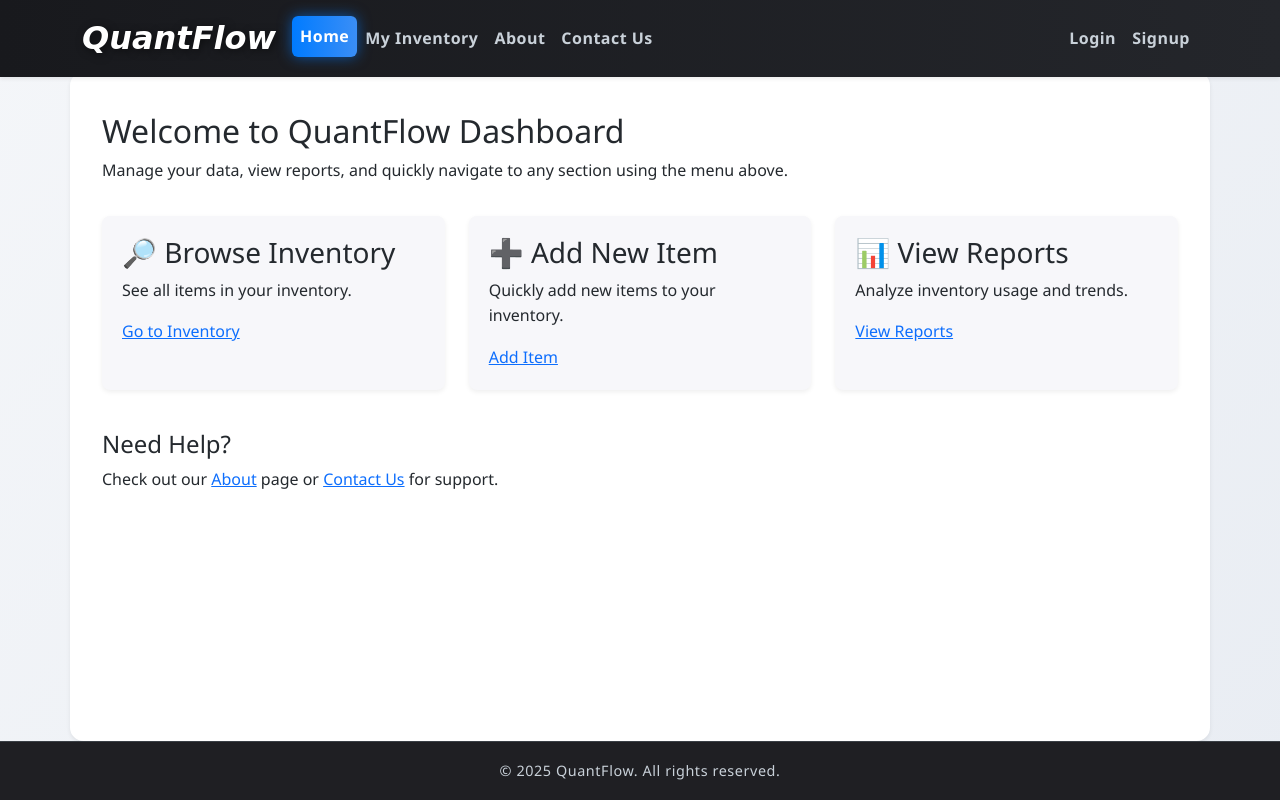
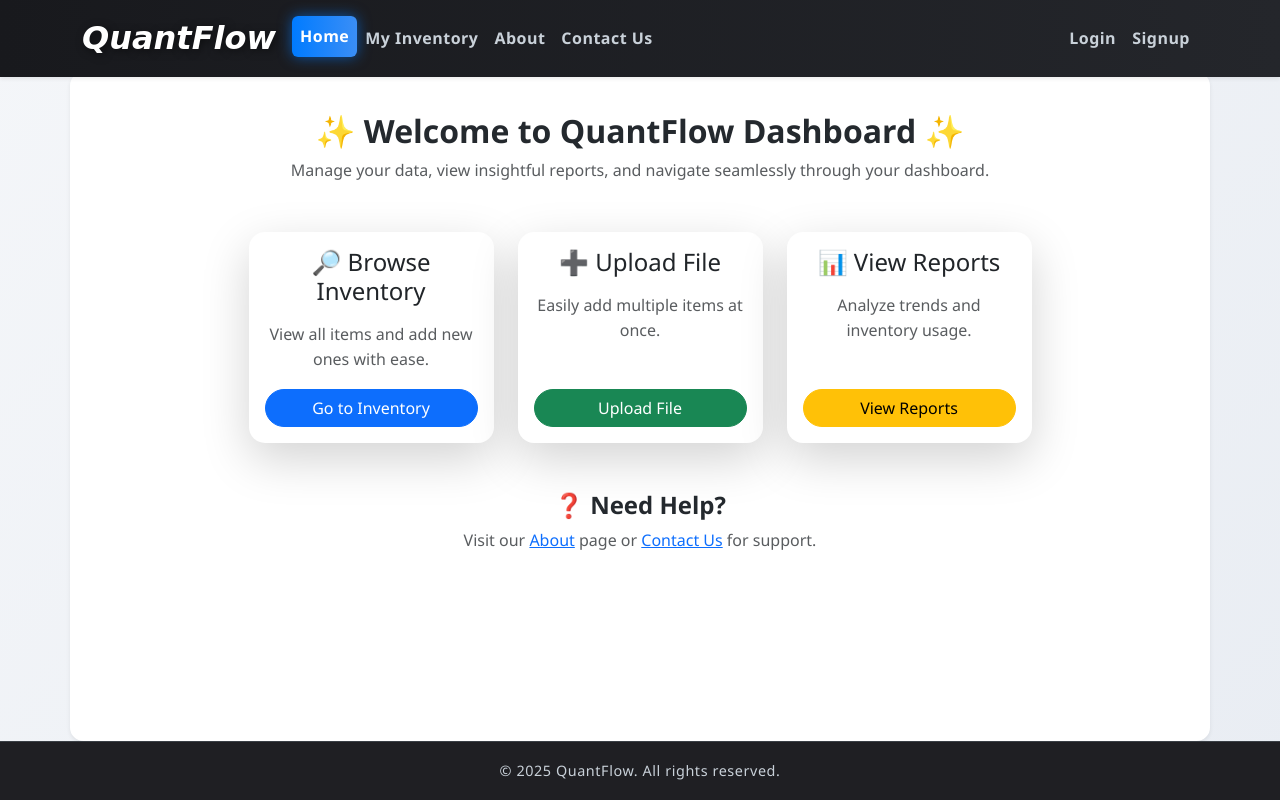
Before and after one commit to sakshammhere/QuantFlow-Inventory-System, a Flask app: page / in a window 1280 px wide. Run offline with Flask 3, Linux system fonts and the light colour scheme; some libraries are stand-ins or nearby versions.

Commit message:
designing the home page

```diff
--- a/app.py
+++ b/app.py
@@ -6,16 +6,26 @@ import secrets
 import re
 from flask_mail import Mail, Message
 
+
+
 secret_key = secrets.token_hex(32)  # 64 hex chars = 256 bits random
+
+
 
 app = Flask(__name__)
 app.secret_key = secret_key  # Needed for flash messages and sessions
 
+
+
 supabase_url = "https://rdvwutmjprwxsmqojyfr.supabase.co"
 supabase_key = "eyJhbGciOiJIUzI1NiIsInR5cCI6IkpXVCJ9.eyJpc3MiOiJzdXBhYmFzZSIsInJlZiI6InJkdnd1dG1qcHJ3eHNtcW9qeWZyIiwicm9sZSI6ImFub24iLCJpYXQiOjE3NTU3NzgxMzgsImV4cCI6MjA3MTM1NDEzOH0.cKao31BA_cch-fMQMFe7smyrwIkZ4WES8HkCREixPnc"
 
+
+
 # Supabase client without auth token for public requests
 supabase: Client = create_client(supabase_url, supabase_key)
+
+
 
 app.config.update(
     MAIL_SERVER='smtp.gmail.com',
@@ -26,16 +36,24 @@ app.config.update(
 )
 mail = Mail(app)
 
+
+
 # global INVENTORY not required since now inventory is created dynamically
 INVENTORY = []  # This is left empty initially, and items are added through the add_item route.
+
+
 
 # Function to create supabase client with current user's access token
 def get_supabase_client():
     return supabase
 
+
+
 def sanitize_email(email):
     return re.sub(r'\W+', '_', email)
 # contains only alphanumeric and underscores
+
+
 
 
 
@@ -45,9 +63,13 @@ def home():
 
 
 
+
+
 @app.route('/about')
 def about():
     return render_template('about.html')
+
+
 
 
 
@@ -57,7 +79,14 @@ def contact():
         name = request.form.get('name')
         email = request.form.get('email')
         subject = request.form.get('subject', '')
+
+
+
+
+
         message = request.form.get('message')
+
+
 
 
 
@@ -66,12 +95,15 @@ def contact():
             return redirect(request.url)
 
         # email send algo here
-        body= f''' New Contact Form Submission
+        body = f''' New Contact Form Submission
         Name: {name}
         Email: {email}
         Subject: {subject}
         Message: {message}
         '''
+
+
+
 
 
         msg = Message(subject=f"Contact Form: {subject}",
@@ -89,6 +121,10 @@ def contact():
                 'message': message,
                 'created_at': datetime.datetime.now(datetime.timezone.utc).isoformat()
             }).execute()
+
+
+
+
 
             if hasattr(result, "status_code") and result.status_code >= 400:
                 flash(f"Failed to save your message to database: {result.data}")
@@ -112,7 +148,11 @@ def contact():
 
 
 
+
+
     return render_template('contact.html')
+
+
 
 
 
@@ -127,6 +167,8 @@ def inventory():
 
 
 
+
+
     try:
         # Query from single shared table filtering by user_email (simulate RLS)
         response = supabase_user.table('user_inventory').select("*").eq('user_email', user_email).execute()
@@ -135,6 +177,8 @@ def inventory():
         inventory = []
         flash("Error loading inventory: " + str(e))
     return render_template('inventory.html', inventory=inventory)
+
+
 
 
 
@@ -148,10 +192,14 @@ def add_item():
 
 
 
+
+
     if request.method == 'POST':
         # Handle duplicates items entered
         action = request.form.get('action')
         duplicate_id = request.form.get('duplicate_id')
+
+
 
 
 
@@ -170,6 +218,8 @@ def add_item():
 
 
 
+
+
                 try:
                     supabase_user.table('user_inventory').update({
                         "quantity": quantity,
@@ -179,6 +229,8 @@ def add_item():
                 except Exception as e:
                     flash("Error updating item: " + str(e))
             elif action == 'replace':
+
+
 
 
 
@@ -196,9 +248,13 @@ def add_item():
 
 
 
+
+
         names = request.form.getlist('name[]')
         quantities = request.form.getlist('quantity[]')
         prices = request.form.getlist('price[]')
+
+
 
 
 
@@ -212,7 +268,11 @@ def add_item():
             except ValueError:
                 continue
 
+
+
             # Query user's inventory for existing items(caps/smalls also checked)
+
+
 
             existing_items_resp = supabase_user.table('user_inventory') \
                 .select("*").eq('user_email', user_email).execute()
@@ -220,6 +280,8 @@ def add_item():
             duplicate = next(
                 (item for item in existing_items if item['name'].strip().lower() == name.strip().lower()), None
             )
+
+
 
             if duplicate:
                 # ask what to do if duplicate found : update or replace
@@ -247,6 +309,8 @@ def add_item():
     else:
         return render_template('add_item.html')
 
+
+
 @app.route('/signup', methods=['GET', 'POST'])
 def signup():
     if request.method == 'POST':
@@ -258,16 +322,22 @@ def signup():
             flash("Passwords do not match!")
             return redirect(url_for('signup'))
 
+
+
         existing_user = supabase.table('user_details').select("*").eq('email_id', email).execute()
         if existing_user.data:
             flash("Email already registered. Please login.")
             return redirect(url_for('login'))
+
+
 
         # Sign up user in Supabase Auth
         auth_response = supabase.auth.sign_up({
             "email": email,
             "password": password
         })
+
+
 
         # Check for errors safely
         if getattr(auth_response, "status_code", 200) >= 400 or not getattr(auth_response, "user", None):
@@ -279,6 +349,8 @@ def signup():
             flash("Error signing up: " + error_message)
             return redirect(url_for('signup'))
 
+
+
         hashed_password = generate_password_hash(password)
         data = {
             "name": name,
@@ -288,12 +360,18 @@ def signup():
         }
         supabase.table('user_details').insert(data).execute()
 
+
+
         # Removed per-user inventory table creation (no longer needed with shared table)
+
+
 
         flash("Signup successful! Please login.")
         return render_template('signup.html', show_login_link=True)
     else:
         return render_template('signup.html')
+
+
 
 @app.route('/login', methods=['GET', 'POST'])
 def login():
@@ -301,16 +379,24 @@ def login():
         email = request.form['email'].strip()
         password = request.form['password']
 
+
+
         # Authenticate using Supabase Auth for proper JWT token
         response = supabase.auth.sign_in_with_password({"email": email, "password": password})
+
+
 
         # Check for errors safely
         if getattr(response, "status_code", 200) >= 400 or not getattr(response, "user", None):
             flash("Incorrect email or password.")
             return redirect(url_for('login'))
 
+
+
         user = response.user
         access_token = response.session.access_token if response.session else None
+
+
 
         if not user or not access_token:
             flash("Login failed. Please try again.")
@@ -318,17 +404,25 @@ def login():
         # Save email and JWT token in session for auth requests
         flash("Login successful!")
         session['user_email'] = user.email
-        user_name = "User"
-        if hasattr(user, "user_metadata") and user.user_metadata is not None:
-            if isinstance(user.user_metadata, dict):
-                user_name = user.user_metadata.get("full_name", "User")
+
+    # getting user's full name from Supabase 'user_details' table for hello,name display in navbar
+        try:
+            user_detail_response = supabase.table('user_details').select('name').eq('email_id', user.email).execute()
+            if user_detail_response.data and len(user_detail_response.data) > 0:
+                user_name = user_detail_response.data[0].get('name', 'User')
             else:
-                user_name = getattr(user.user_metadata, "full_name", "User")
+                user_name = "User"
+        except Exception as e:
+            print(f"Error fetching user name from database: {e}")
+            user_name = "User"
+
         session['user_name'] = user_name
         session['access_token'] = access_token
         return redirect(url_for('inventory'))
     else:
         return render_template('login.html')
+
+
 
 @app.route('/logout')
 def logout():
@@ -338,9 +432,17 @@ def logout():
     flash("You have been logged out.")
     return redirect(url_for('home'))
 
+
+
 @app.route('/reports')
 def reports():
+    if not session.get('user_email'):
+        flash("Please log in to view reports.")
+        return redirect(url_for('login'))
     return render_template('reports.html')
+
+
+
 
 @app.route('/edit-item/<int:item_id>', methods=['GET', 'POST'])
 def edit_item(item_id):
@@ -380,6 +482,8 @@ def edit_item(item_id):
         return redirect(url_for('inventory'))
     return render_template('edit_item.html', item=item)
 
+
+
 @app.route('/delete-item/<int:item_id>', methods=['POST'])
 def delete_item(item_id):
     # Protect delete so only logged-in users can access
@@ -395,5 +499,25 @@ def delete_item(item_id):
         flash("Error deleting item: " + str(e))
     return redirect(url_for('inventory'))
 
+
+
+@app.route('/upload-file', methods=['GET', 'POST'])
+def upload_file():
+    if not session.get('user_email'):
+        flash("Please log in to upload files.")
+        return redirect(url_for('login'))
+    if request.method == 'POST':
+        # file upload here
+        uploaded_file = request.files.get('file')
+        if uploaded_file:
+            # Processing the uploaded file
+            pass
+        flash("File uploaded successfully!")
+        return redirect(url_for('inventory'))
+    return render_template('upload_file.html')
+
+
+
+
 if __name__ == '__main__':
     app.run(debug=True, port=8000)
--- a/templates/home.html
+++ b/templates/home.html
@@ -1,33 +1,77 @@
 {% extends "base.html" %}
 {% block title %}Home - Dashboard{% endblock %}
 {% block content %}
-  <h2>Welcome to QuantFlow Dashboard</h2>
-  <p>
-    Manage your data, view reports, and quickly navigate to any section using the menu above.
-  </p>
+  <div class="text-center mb-5">
+    <h2 class="fw-bold">✨ Welcome to QuantFlow Dashboard ✨</h2>
+    <p class="text-muted">
+      Manage your data, view insightful reports, and navigate seamlessly through your dashboard.
+    </p>
+  </div>
 
-  <div style="display: flex; gap: 24px; flex-wrap: wrap; margin-top: 32px;">
-    <div style="flex: 1 1 200px; background: #f7f7fa; padding: 20px; border-radius: 8px; box-shadow: 0 2px 5px #0001;">
-      <h3>🔎 Browse Inventory</h3>
-      <p>See all items in your inventory.</p>
-      <a href="{{ url_for('inventory') }}">Go to Inventory</a>
-    </div>
-    <div style="flex: 1 1 200px; background: #f7f7fa; padding: 20px; border-radius: 8px; box-shadow: 0 2px 5px #0001;">
-      <h3>➕ Add New Item</h3>
-      <p>Quickly add new items to your inventory.</p>
-      <a href="{{ url_for('add_item') }}">Add Item</a>
-    </div>
-    <div style="flex: 1 1 200px; background: #f7f7fa; padding: 20px; border-radius: 8px; box-shadow: 0 2px 5px #0001;">
-      <h3>📊 View Reports</h3>
-      <p>Analyze inventory usage and trends.</p>
-      <a href="{{ url_for('reports') }}">View Reports</a>
+
+  <div class="container">
+    <div class="row g-4 justify-content-center">
+      <!-- Inventory -->
+      <div class="col-md-4 col-lg-3">
+        <div class="card shadow-lg border-0 h-100 text-center rounded-4 hover-card">
+          <div class="card-body d-flex flex-column justify-content-center">
+            <h3 class="card-title mb-3 fs-4">🔎 Browse Inventory</h3>
+            <p class="card-text text-muted">View all items and add new ones with ease.</p>
+            <a class="btn btn-primary mt-auto px-4 rounded-pill" href="{{ url_for('inventory') }}">
+              Go to Inventory
+            </a>
+          </div>
+        </div>
+      </div>
+
+
+      <!-- Upload File  -->
+      <div class="col-md-4 col-lg-3">
+        <div class="card shadow-lg border-0 h-100 text-center rounded-4 hover-card">
+          <div class="card-body d-flex flex-column justify-content-center">
+            <h3 class="card-title mb-3 fs-4">➕ Upload File</h3>
+            <p class="card-text text-muted">Easily add multiple items at once.</p>
+            <a class="btn btn-success mt-auto px-4 rounded-pill" href="{{ url_for('upload_file') }}">
+              Upload File
+            </a>
+          </div>
+        </div>
+      </div>
+
+
+      <!-- Reports  -->
+      <div class="col-md-4 col-lg-3">
+        <div class="card shadow-lg border-0 h-100 text-center rounded-4 hover-card">
+          <div class="card-body d-flex flex-column justify-content-center">
+            <h3 class="card-title mb-3 fs-4">📊 View Reports</h3>
+            <p class="card-text text-muted">Analyze trends and inventory usage.</p>
+            <a class="btn btn-warning mt-auto px-4 rounded-pill" href="{{ url_for('reports') }}">
+              View Reports
+            </a>
+          </div>
+        </div>
+      </div>
     </div>
   </div>
 
-  <div style="margin-top:40px;">
-    <h4>Need Help?</h4>
-    <p>
-      Check out our <a href="{{ url_for('about') }}">About</a> page or <a href="{{ url_for('contact') }}">Contact Us</a> for support.
+
+  <!-- Help Section -->
+  <div class="text-center mt-5 mx-auto" style="max-width: 720px;">
+    <h4 class="fw-semibold">❓ Need Help?</h4>
+    <p class="text-muted">
+      Visit our <a href="{{ url_for('about') }}" class="fw-medium">About</a> page
+      or <a href="{{ url_for('contact') }}" class="fw-medium">Contact Us</a> for support.
     </p>
   </div>
+
+
+  <style>
+    .hover-card {
+      transition: transform 0.3s ease, box-shadow 0.3s ease;
+    }
+    .hover-card:hover {
+      transform: translateY(-8px);
+      box-shadow: 0 8px 20px rgba(0,0,0,0.15);
+    }
+  </style>
 {% endblock %}
```
Also changed, not shown: templates/base.html (+27 -0 lines), templates/inventory.html (+12 -4 lines), templates/upload_file.html (added, +9 -0 lines).
